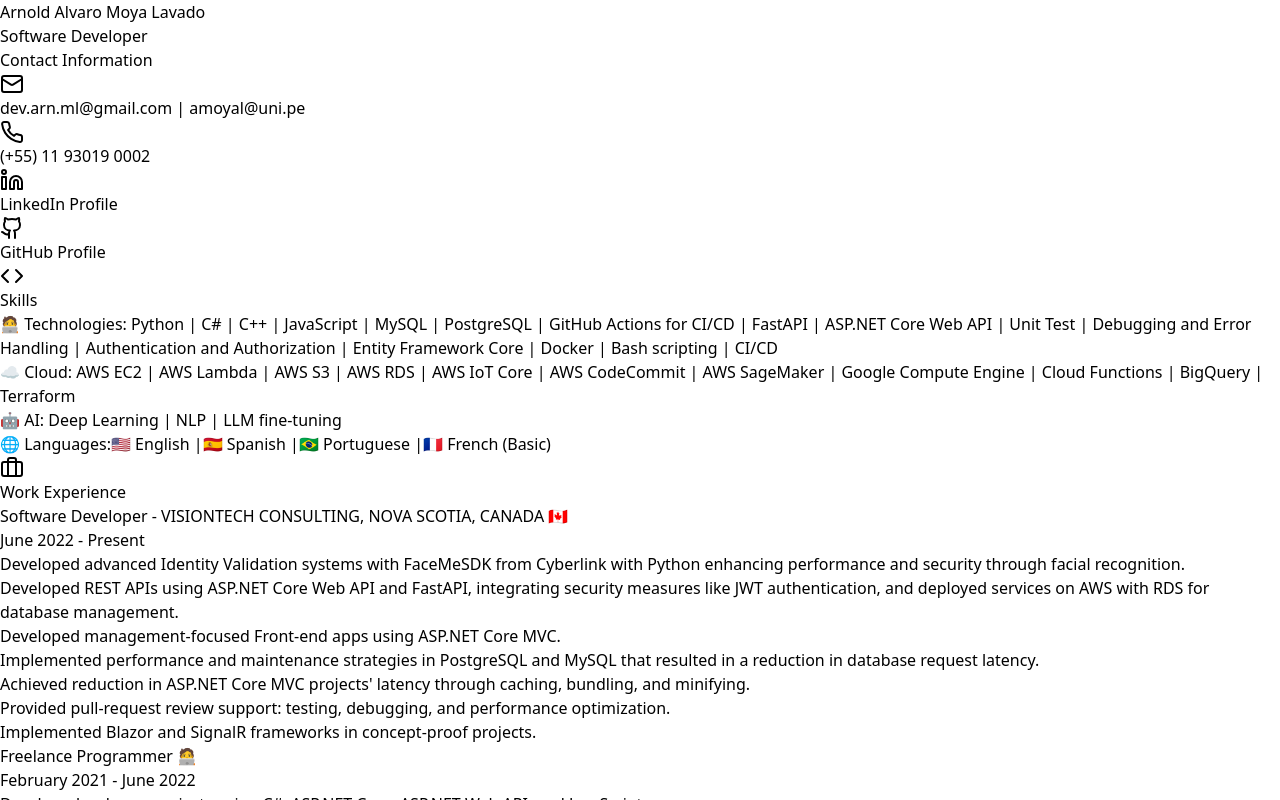
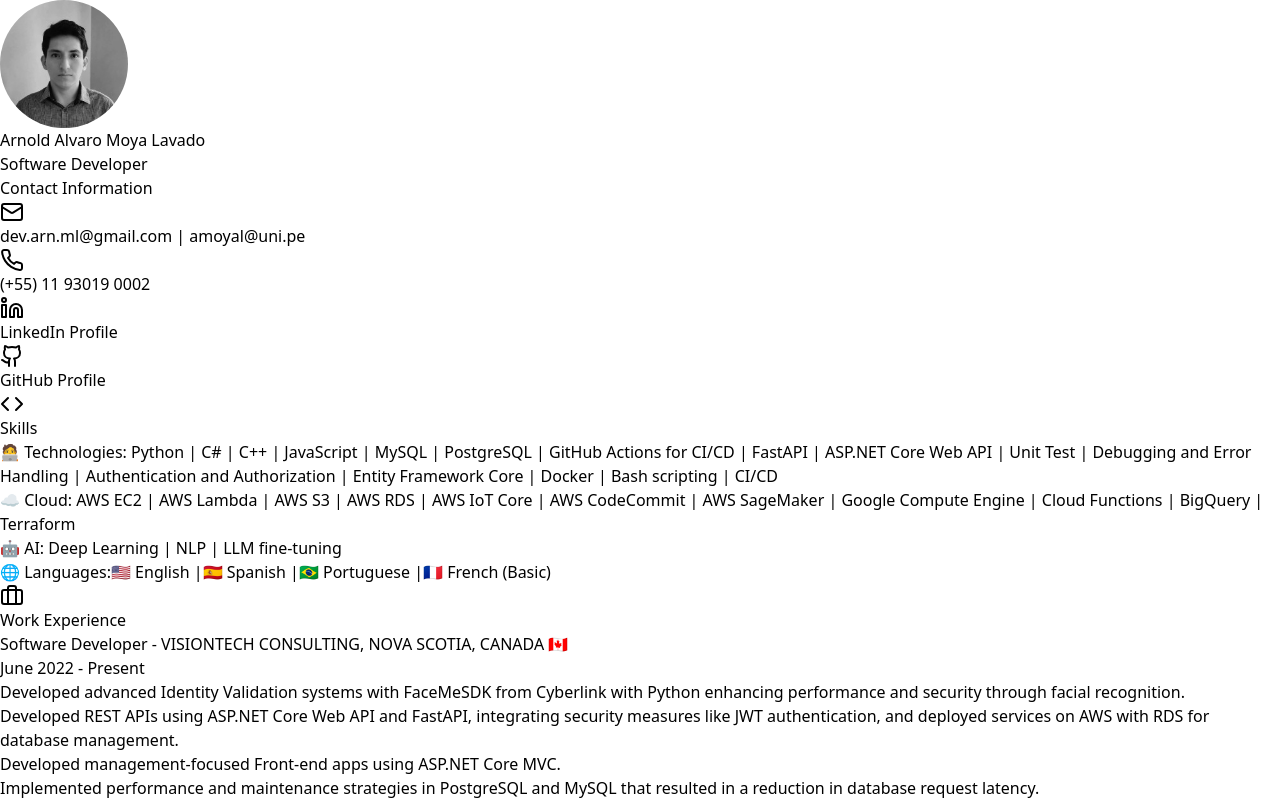
Before and after one commit to arnml/cv, a React (Vite) app: page / in a window 1280 px wide. Shown: the top 800 px of the page. Built offline with nearby package versions, Linux system fonts and the light colour scheme.

Commit message:
header style

```diff
--- a/src/App.jsx
+++ b/src/App.jsx
@@ -4,9 +4,14 @@
   return (
     <div className="min-h-screen bg-gray-100 py-12 px-4 sm:px-6 lg:px-8">
       <div className="max-w-4xl mx-auto bg-white shadow-lg rounded-lg overflow-hidden">
-        <header className="bg-primary text-primary-foreground p-6">
-          <h1 className="text-3xl font-bold">Arnold Alvaro Moya Lavado</h1>
-          <p className="text-xl">Software Developer</p>
+        <header className="bg-black text-white p-6 flex">
+          <div className="w-1/5">
+            <img src="./img/aml.jpeg" alt="Arnold Alvaro Moya Lavado" style={{ borderRadius: '50%', width: '8rem', filter: 'grayscale(1)' }} />
+          </div>
+          <div className="w-4/5 flex flex-col justify-center">
+            <h1 className="text-3xl font-bold">Arnold Alvaro Moya Lavado</h1>
+            <p className="text-xl">Software Developer</p>
+          </div>
         </header>
 
         <main className="p-6">
```
Also changed, not shown: img/aml.jpeg (added).
